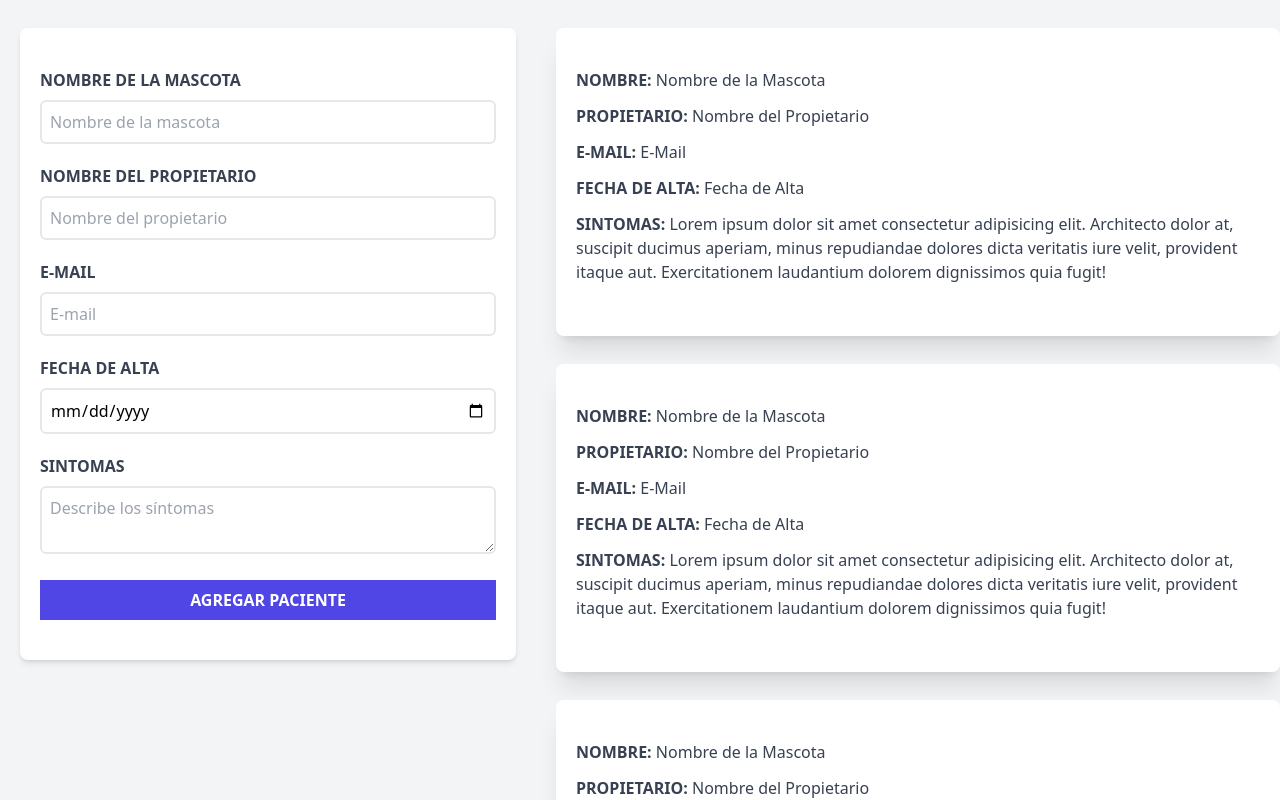
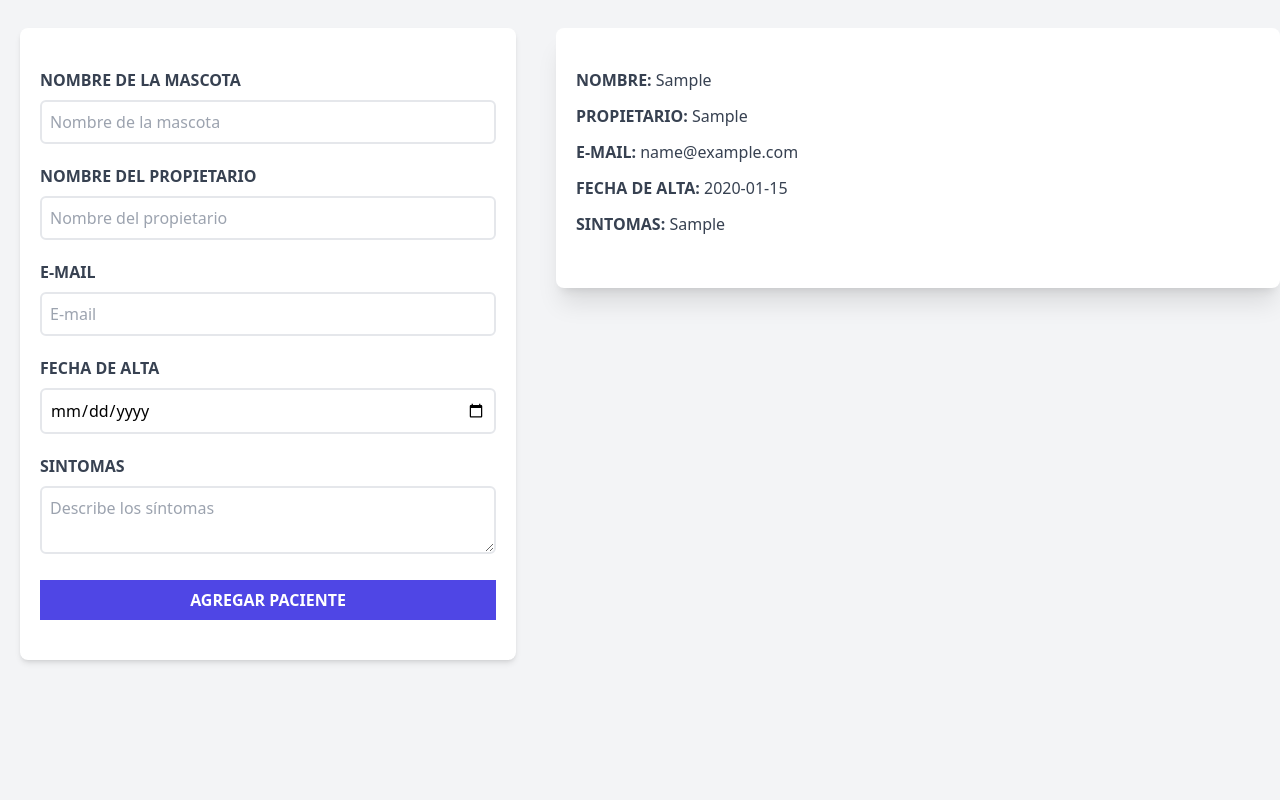
Before and after one commit to sansauc/Seguimiento-Pacientes-Veterinaria, a React (Vite) app: page / in a window 1280 px wide. Both pictures are taken after typing "Sample", "Sample", "name@example.com", "2020-01-15", "Sample" into the empty fields and a click on the input "Agregar Paciente". Shown: the part 300-1100 px from the top of the page. Built offline with nearby package versions, Linux system fonts and the light colour scheme.

Commit message:
Se agrego la funcionalidad para ver los pacientes en el listado de pacientes

```diff
--- a/src/App.jsx
+++ b/src/App.jsx
@@ -1,4 +1,4 @@
-import {useState} from "react"
+import { useState } from "react"
 import Header from "./components/Header"
 import Formulario from "./components/Formulario"
 import ListadoPacientes from "./components/ListadoPacientes"
@@ -17,12 +17,16 @@ function App() {
 
         <Formulario
 
-          pacientes = {pacientes}
+          pacientes={pacientes}
           setPacientes={setPacientes}
 
         /> {/*Paso los props pacientes y setPacientes al componente Formulario para ir cargando pacientes */}
 
-        <ListadoPacientes />
+        <ListadoPacientes
+
+          pacientes={pacientes}
+
+        /> {/* Paso loos pacientes al listado para poder mostrarlos */}
 
       </div>
     </div>
--- a/src/components/Formulario.jsx
+++ b/src/components/Formulario.jsx
@@ -20,6 +20,13 @@ const Formulario = ({pacientes, setPacientes}) => {
     setSintoma('')
   }
 
+  const generarId = () => {
+    const random = Math.random().toString(36).substring(2) //trae un nro entre 2 y 36, y quita los 2 al principio por si viene con ","
+    const fecha = Date.now().toString()
+
+    return fecha + random
+  }
+
 
   const handleSubmit = (e) => {
     e.preventDefault();
@@ -34,6 +41,8 @@ const Formulario = ({pacientes, setPacientes}) => {
 
     setError(false)
 
+
+
     //Formamos el objeto paciente una vez realizada las validaciones correspondiente
 
     const objetoPacientes={
@@ -41,10 +50,9 @@ const Formulario = ({pacientes, setPacientes}) => {
       propietario,
       email,
       fechaAlta,
-      sintoma
+      sintoma,
+      id: generarId()
     }
-
-    console.log(objetoPacientes)
 
     setPacientes([...pacientes, objetoPacientes]) //una vez que termina la validación devuelvo el props al componente padre
     //toma una copia de los objetos que ya existen en pacientes (...pacientes) y le agrega los nuevos que hay en objetoPacientes
--- a/src/components/ListadoPacientes.jsx
+++ b/src/components/ListadoPacientes.jsx
@@ -1,6 +1,8 @@
 import Paciente from "./Paciente";
 
-const ListadoPacientes = () => {
+const ListadoPacientes = ({pacientes}) => { //extraigo los pacientes que le paso con el props
+
+
   return (
     <div className="md:w-1/2 lg:w-3/5" > {/* el md se puede ver cuando se va achicando la pantalla, tambien aca puedo agregar h-screen: fijamos un tamaño y con overflow-y-scroll: agregamos un scroll vertical*/}
       <h2 className="font-black text-xl text-center">
@@ -13,14 +15,22 @@ const ListadoPacientes = () => {
         </span>
       </p>
 
+
       <div className="md:h-screen overflow-y-scroll"> {/*Otra opcion es crean un div para los componentes y aca meter el h-screen: fijamos un tamaño y con overflow-y-scroll: agregamos un scroll vertical */}
 
-        <Paciente /> {/* Importamos el compomente, asi no tengo que crear varios div con lo mismo */}
-        <Paciente />
-        <Paciente />
-        <Paciente />
-        <Paciente />
-        <Paciente />
+
+        {pacientes.map (  (paciente) =>
+            <Paciente
+              //No se recomienda pasar el indice como key, para ello podemos generar uno combinando la fecha y la funcion math.random
+
+              key={paciente.id} //Siempre que se use un map, hay que pasar un key que seria el indice creado cuando se genera un objeto
+              paciente={paciente}
+
+            /> /* Importamos el compomente pasando como props al paciente, agrega uno por cada paciente se haya cargado */
+        ) }
+
+
+
 
       </div>
 
--- a/src/components/Paciente.jsx
+++ b/src/components/Paciente.jsx
@@ -1,40 +1,43 @@
 
-const Paciente = () => {
+const Paciente = ({paciente}) => {
+
+    const {nombre, propietario, email, fechaAlta, sintoma} = paciente
+
     return (
         <div className="bg-white mt-7 ml-5 px-5 py-10 rounded-lg shadow-xl">
 
             <p className="block text-gray-700 font-bold uppercase mb-3">
                 Nombre: {""}
                 <span className="font-normal normal-case"> {/* font-normal:saca la negrita, normal-case:saca las mayusculas */}
-                    Nombre de la Mascota
+                    {nombre}
                 </span>
             </p>
 
             <p className="block text-gray-700 font-bold uppercase mb-3">
                 Propietario: {""}
                 <span className="font-normal normal-case"> {/* font-normal:saca la negrita, normal-case:saca las mayusculas */}
-                    Nombre del Propietario
+                    {propietario}
                 </span>
             </p>
 
             <p className="block text-gray-700 font-bold uppercase mb-3">
                 E-Mail: {""}
                 <span className="font-normal normal-case"> {/* font-normal:saca la negrita, normal-case:saca las mayusculas */}
-                    E-Mail
+                    {email}
                 </span>
             </p>
 
             <p className="block text-gray-700 font-bold uppercase mb-3">
                 Fecha de Alta: {""}
                 <span className="font-normal normal-case"> {/* font-normal:saca la negrita, normal-case:saca las mayusculas */}
-                    Fecha de Alta
+                    {fechaAlta}
                 </span>
             </p>
 
             <p className="block text-gray-700 font-bold uppercase mb-3">
                 Sintomas: {""}
                 <span className="font-normal normal-case"> {/* font-normal:saca la negrita, normal-case:saca las mayusculas */}
-                    Lorem ipsum dolor sit amet consectetur adipisicing elit. Architecto dolor at, suscipit ducimus aperiam, minus repudiandae dolores dicta veritatis iure velit, provident itaque aut. Exercitationem laudantium dolorem dignissimos quia fugit!
+                    {sintoma}
                 </span>
             </p>
 
```
